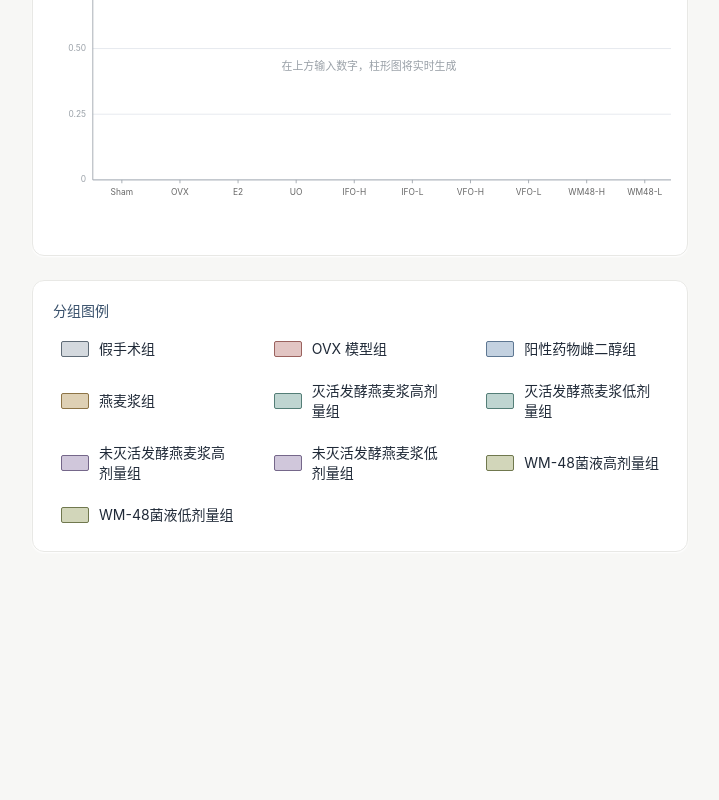
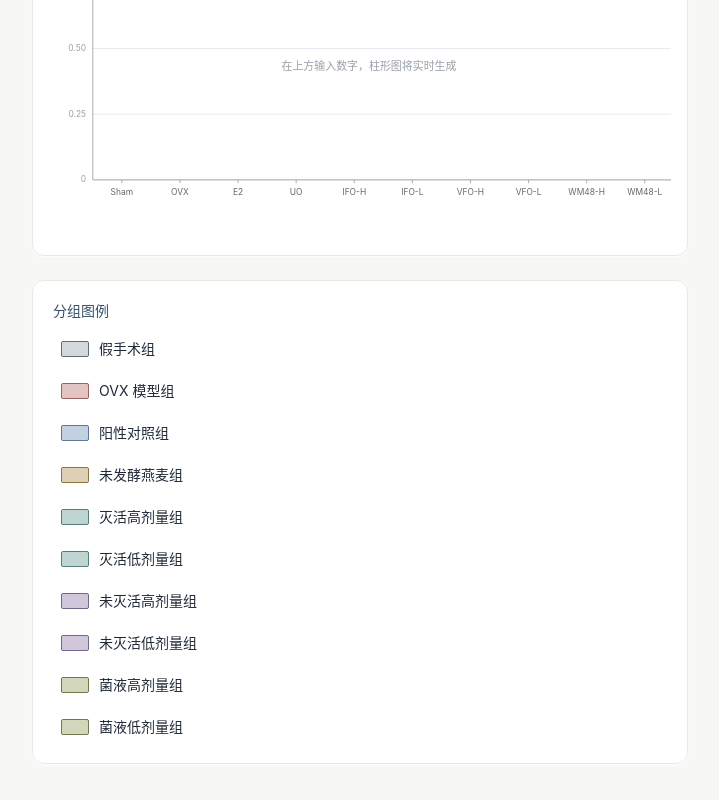
Before and after one commit to shuhan131313-jpg/xiaoshu-growth-os, a Next.js app: page /boxplot in a window 1280 px wide. Shown: the part 1663-2463 px from the top of the page, without its empty margins (408-1127 px from the left). Before the commit the page ends 2327 px from the top, so only its background shows below. Built offline with nearby package versions, Linux system fonts and the light colour scheme.

Commit message:
调整箱型图分组图例为单列

```diff
--- a/app/boxplot/page.tsx
+++ b/app/boxplot/page.tsx
@@ -38,14 +38,14 @@ const DISPLAY_LABELS = ["Sham", "OVX", "E2", "UO", "IFO-H", "IFO-L", "VFO-H", "V
 const LEGEND_LABELS = [
   "假手术组",
   "OVX 模型组",
-  "阳性药物雌二醇组",
-  "燕麦浆组",
-  "灭活发酵燕麦浆高剂量组",
-  "灭活发酵燕麦浆低剂量组",
-  "未灭活发酵燕麦浆高剂量组",
-  "未灭活发酵燕麦浆低剂量组",
-  "WM-48菌液高剂量组",
-  "WM-48菌液低剂量组",
+  "阳性对照组",
+  "未发酵燕麦组",
+  "灭活高剂量组",
+  "灭活低剂量组",
+  "未灭活高剂量组",
+  "未灭活低剂量组",
+  "菌液高剂量组",
+  "菌液低剂量组",
 ] as const;
 
 interface DisplaySettings {
@@ -784,7 +784,7 @@ export default function BoxPlotPage() {
 
       <section className="mt-6 rounded-xl border border-line bg-card p-4 shadow-card sm:p-5" aria-label="分组图例">
         <h2 className="text-sm font-medium text-primary">分组图例</h2>
-        <div className="mt-3 grid grid-cols-1 gap-x-6 gap-y-2.5 sm:grid-cols-2 lg:grid-cols-3">
+        <div className="mt-3 grid grid-cols-1 gap-y-2.5">
           {LEGEND_LABELS.map((label, index) => {
             const palette = BOXPLOT_GROUP_PALETTE[index];
             return (
@@ -794,7 +794,7 @@ export default function BoxPlotPage() {
                   style={{ backgroundColor: palette.fill, borderColor: palette.stroke }}
                   aria-hidden="true"
                 />
-                <span className="min-w-0 text-sm leading-5 text-ink">{label}</span>
+                <span className="whitespace-nowrap text-sm leading-5 text-ink">{label}</span>
               </div>
             );
           })}
```
Also changed, not shown: scripts/test-boxplot.mjs (+10 -8 lines).
